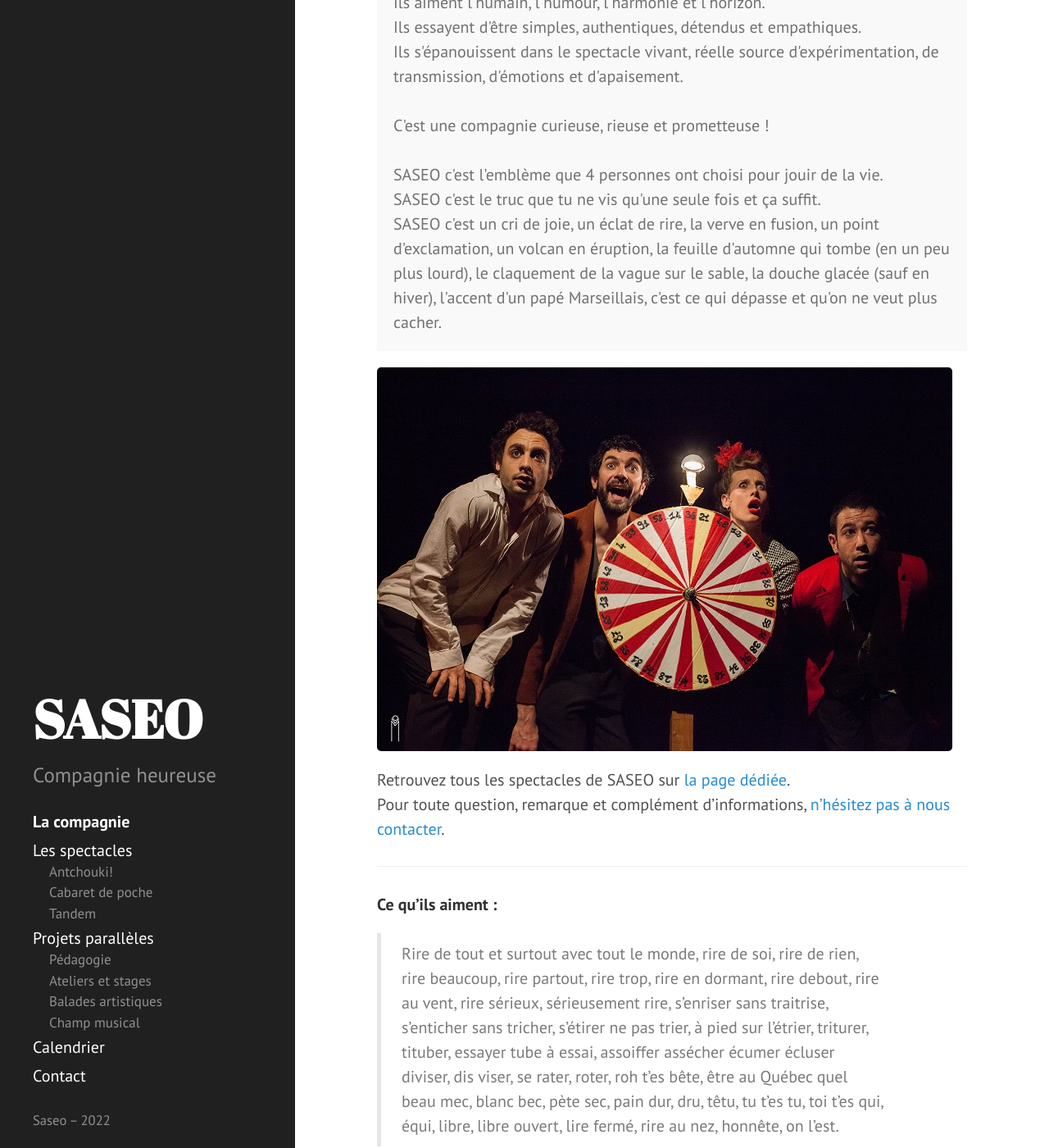
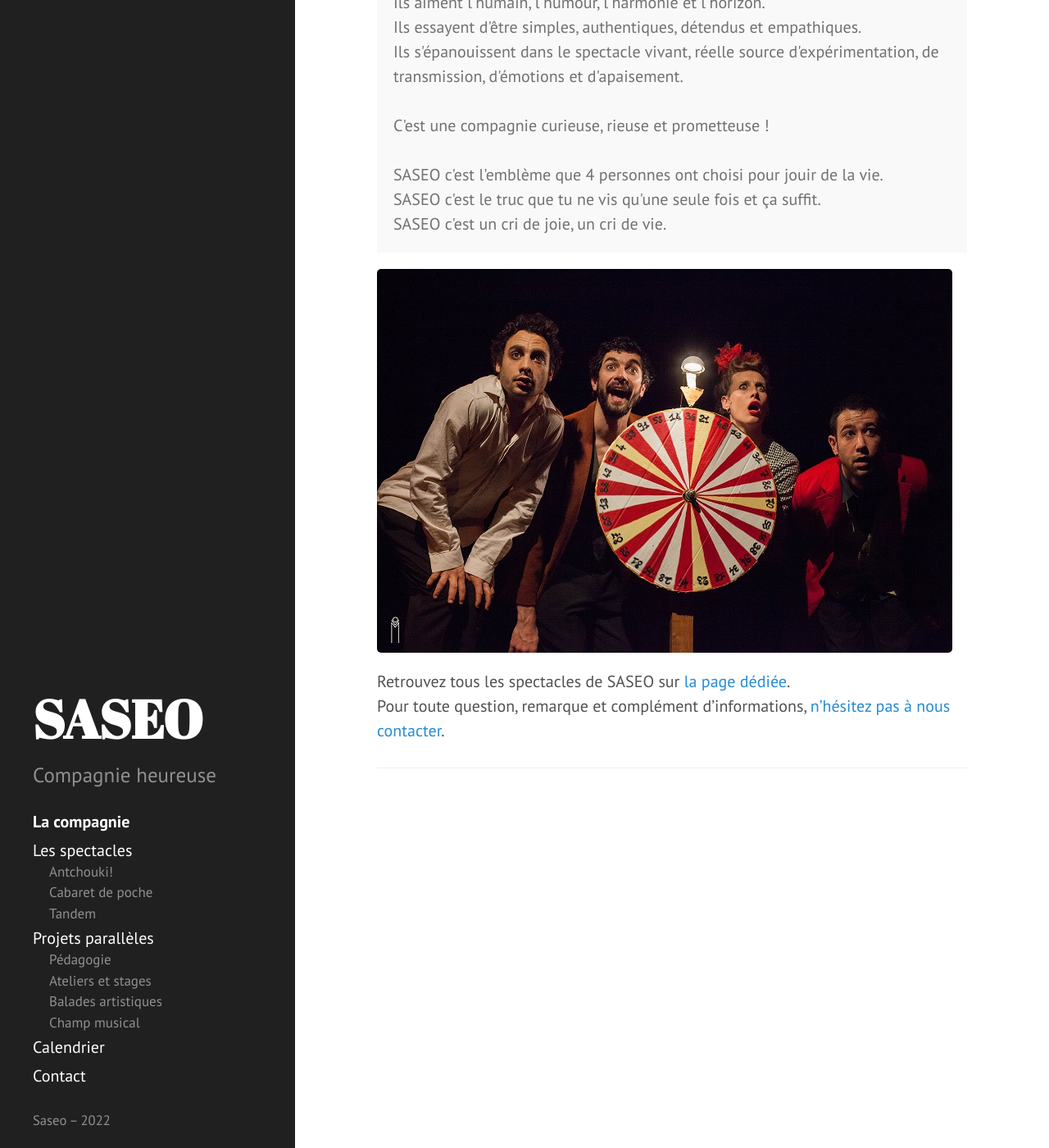
Before and after one commit to rizoom/saseo.org, a Jekyll site: the page built from index.md, in a window 1280 px wide and 1400 px high, scrolled down 734 px. Shown: the whole window at 82% size. Built offline with Jekyll 4.4.1, drawn with Linux system fonts in a browser that asks for light colours.

Commit message:
Update index.md

```diff
--- a/index.md
+++ b/index.md
@@ -21,7 +21,7 @@ sidebar_order: 0
   <br />
   SASEO c'est l'emblème que 4 personnes ont choisi pour jouir de la vie.<br />
   SASEO c'est le truc que tu ne vis qu'une seule fois et ça suffit.<br />
-  SASEO c'est un cri de joie, un éclat de rire, la verve en fusion, un point d'exclamation, un volcan en éruption, la feuille d'automne qui tombe (en un peu plus lourd), le claquement de la vague sur le sable, la douche glacée (sauf en hiver), l'accent d'un papé Marseillais, c'est ce qui dépasse et qu'on ne veut plus cacher.
+  SASEO c'est un cri de joie, un cri de vie.
 </p>
 
 ![Saseo sur scène lors du cabaret de poche]({{ site.baseurl }}/public/img/saseo-grand-rond-roue.jpg "Compagnie Saseo - Cabaret de poche - Création 2016")
@@ -30,6 +30,3 @@ Retrouvez tous les spectacles de SASEO sur [la page dédiée]({{ site.baseurl }}
 Pour toute question, remarque et complément d'informations, [n'hésitez pas à nous contacter]({{ site.baseurl }}/contact).
 
 ---
-
-**Ce qu'ils aiment :**
-> Rire de tout et surtout avec tout le monde, rire de soi, rire de rien, rire beaucoup, rire partout, rire trop, rire en dormant, rire debout, rire au vent, rire sérieux, sérieusement rire, s'enriser sans traitrise, s'enticher sans tricher, s'étirer ne pas trier, à pied sur l'étrier, triturer, tituber, essayer tube à essai, assoiffer assécher écumer écluser diviser, dis viser, se rater, roter, roh t'es bête, être au Québec quel beau mec, blanc bec, pète sec, pain dur, dru, têtu, tu t'es tu, toi t'es qui, équi, libre, libre ouvert, lire fermé, rire au nez, honnête, on l'est.
```
